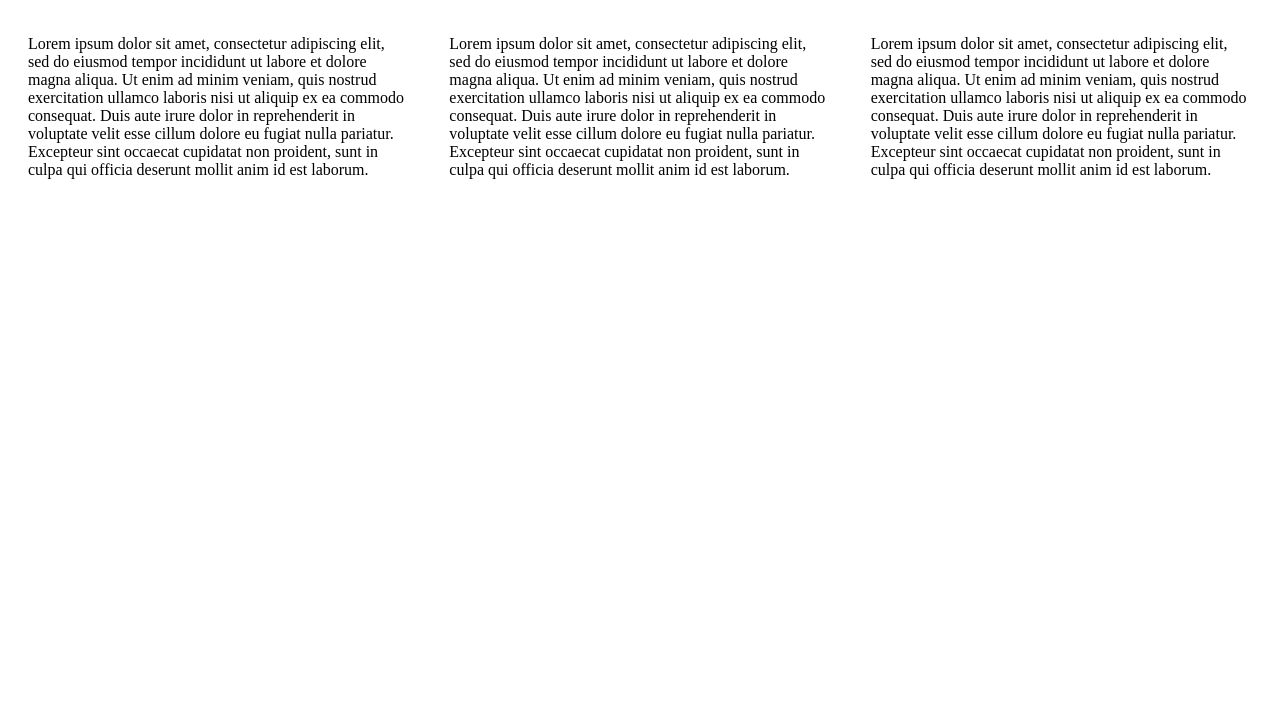
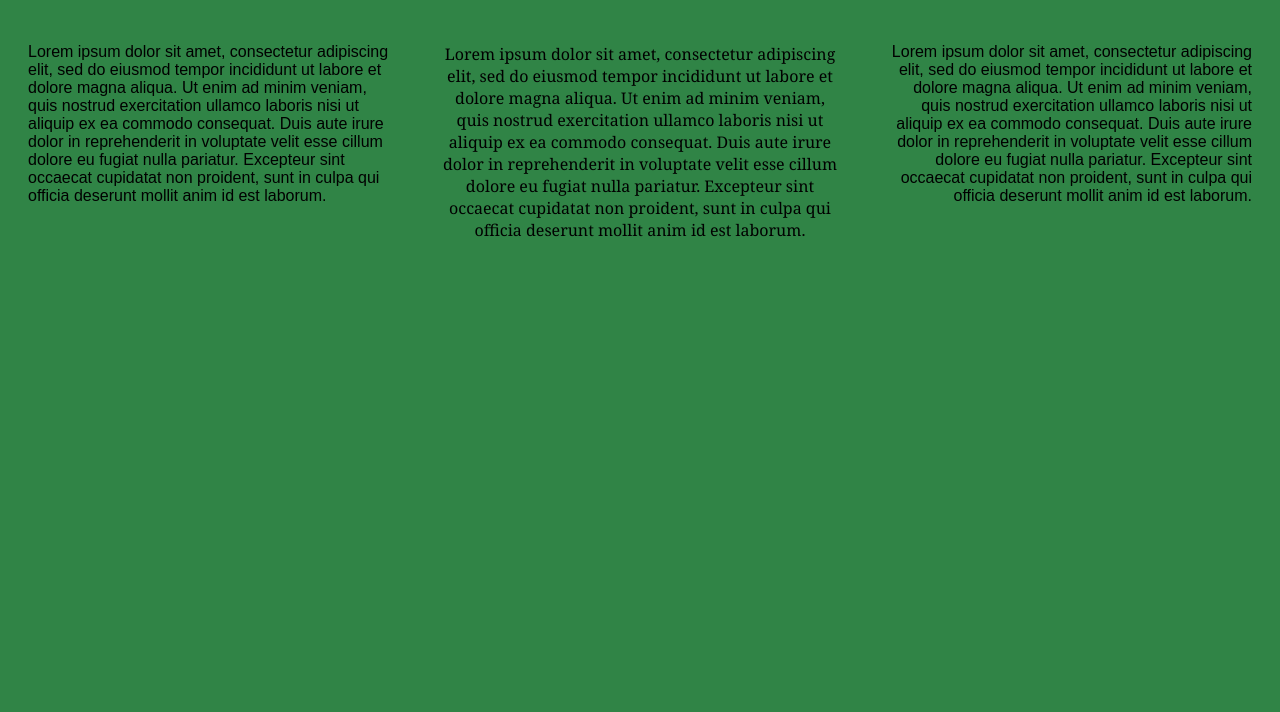
Before and after one commit to manni155/mi349_explore, a plain HTML site: page index.html in a window 1280 px wide. Shown: the part 88-800 px from the top of the page. Drawn offline with Linux system fonts and the light colour scheme.

Commit message:
added custom properties

```diff
--- a/style.css
+++ b/style.css
@@ -1,11 +1,12 @@
 /* CSS Custom Properties Tutorial */
 
 :root {
-    /* --primary-text-alignment: center; */
-    /* --secondary-text-alignment: right; */
-    /* --primary-background-color: #308446; */
-    /* --primary-font: Arial, Helvetica, sans-serif; */
-    /* --secondary-font: Cambria, Cochin, Georgia, Times, 'Times New Roman', serif;*/
+    --primary-text-alignment: center;
+    --secondary-text-alignment: right;
+    --primary-background-color: #308446;
+    --primary-font: Arial, Helvetica, sans-serif;
+    --secondary-font: Cambria, Cochin, Georgia, Times, 'Times New Roman', serif;
+    --tertiary-text-alignment: left;
 }
 
 
@@ -23,16 +24,18 @@
 h1 {
     font-size: 2.2em;
     text-align: var(--primary-text-alignment);
+    font-family: var(--secondary-font);
 }
 
 #p1 {
-    text-align: var(--primary-text-alignment);
+    text-align: var(--tertiary-text-alignment);
     padding: 20px;
 }
 
 #p2 {
-    text-align: var(--secondary-text-alignment);
+    text-align: var(--primary-text-alignment);
     padding: 20px;
+    font-family: var(--secondary-font);
 }
 
 #p3 {
```
